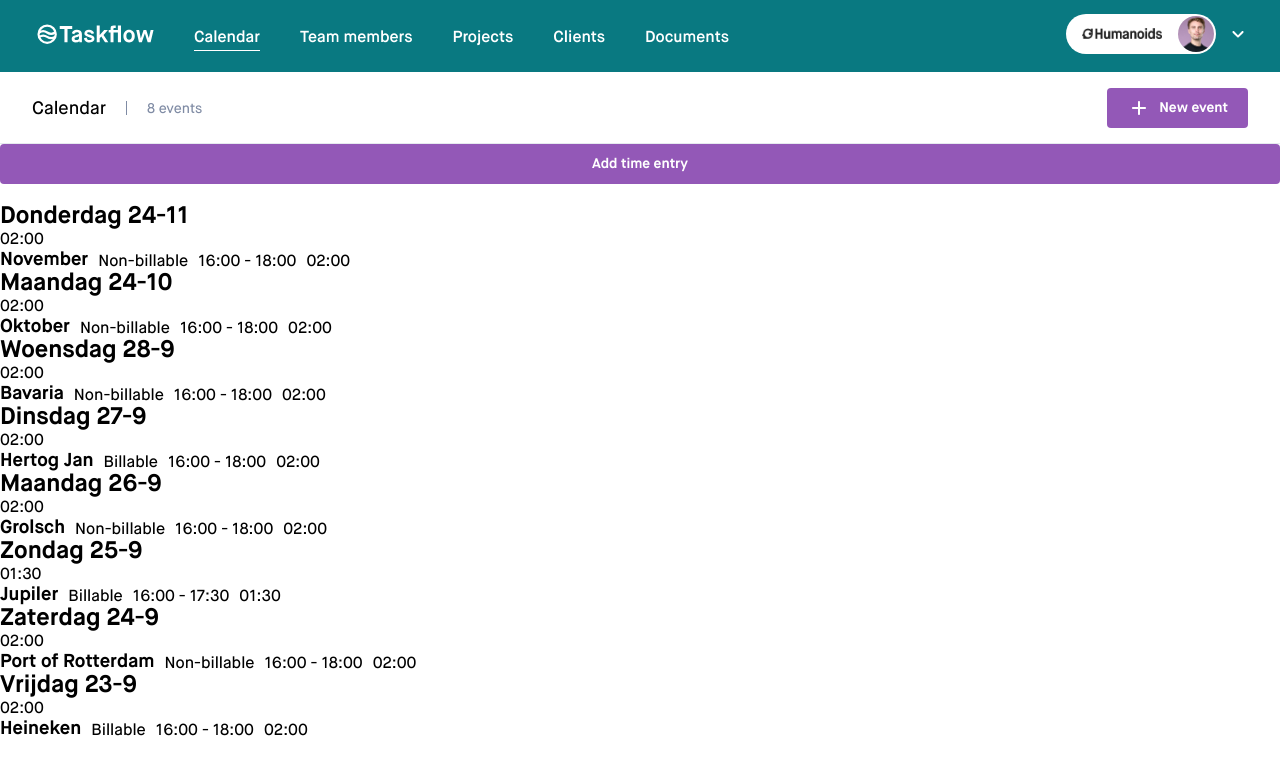
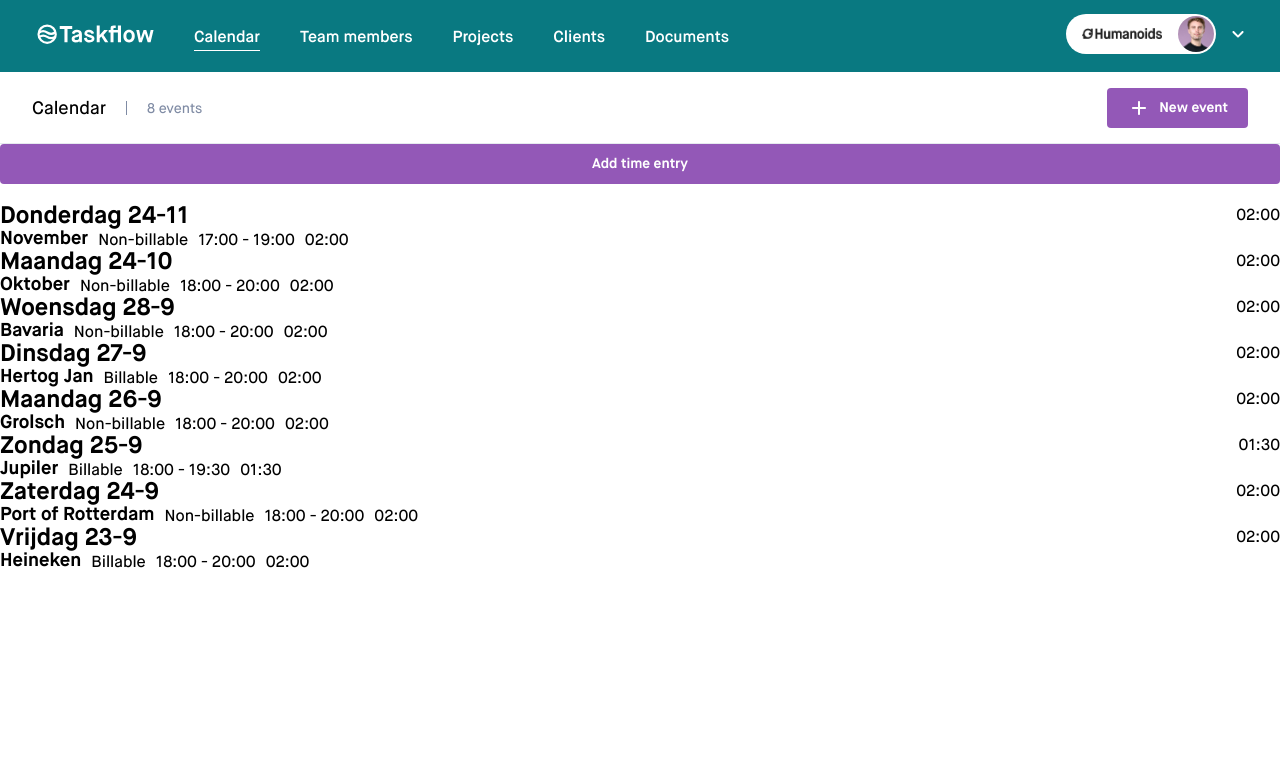
Before and after one commit to humanoidsbv/taskflow-jasper, a Next.js app: page / in a window 1280 px wide. Shown: the top 774 px of the page. Built offline with nearby package versions, Linux system fonts and the light colour scheme.

Commit message:
JSX only in return statement

```diff
--- a/src/components/time-entries/TimeEntries.module.css
+++ b/src/components/time-entries/TimeEntries.module.css
@@ -13,5 +13,10 @@
 .entries {
   display: flex;
   flex-direction: column;
-  gap: 10px;
 }
+
+.dayContainer {
+  display: flex;
+  justify-content: space-between;
+  flex-direction: row;
+}
--- a/src/components/time-entries/TimeEntries.tsx
+++ b/src/components/time-entries/TimeEntries.tsx
@@ -2,11 +2,11 @@
 
 import { Fragment, useState } from "react";
 
+import { Button } from "../button/Button";
 import { timeEntries } from "@/fixtures/timeEntries";
 import { TimeEntry } from "../time-entry/TimeEntry";
 
 import styles from "./TimeEntries.module.css";
-import { Button } from "../button/Button";
 
 interface TimeEntriesProps {
   timeEntriesData: typeof timeEntries;
@@ -24,6 +24,7 @@
   }): string => {
     const entryDate = new Date(entry.startTimestamp);
     const str = entryDate.toLocaleDateString("nl-NL", {
+      timeZone: "Europe/Amsterdam",
       weekday: "long",
       month: "numeric",
       day: "numeric",
@@ -89,10 +90,12 @@
     const totalTime = getElapsedTimeFormat(startDate, stopDate);
 
     const startDateString = startDate.toLocaleTimeString("nl-NL", {
+      timeZone: "Europe/Amsterdam",
       hour: "2-digit",
       minute: "2-digit",
     });
     const stopDateString = stopDate.toLocaleTimeString("nl-NL", {
+      timeZone: "Europe/Amsterdam",
       hour: "2-digit",
       minute: "2-digit",
     });
@@ -123,27 +126,6 @@
     return acc;
   }, {});
 
-  const s = sortedArray.map((entry, i, arr) => {
-    const today = new Date(entry.startTimestamp).toLocaleDateString();
-    const hasHeader =
-      i === 0 ||
-      today !== new Date(arr[i - 1].startTimestamp).toLocaleDateString();
-
-    // totalTime.set(today, getElapsedTime(entry.startTimestamp, entry.stopTimestamp));
-
-    return (
-      <Fragment key={entry.id}>
-        {hasHeader && (
-          <>
-            <h2>{getHeaderText(entry)}</h2>
-            <span>{formatHoursToText(totalTimes[today])}</span>
-          </>
-        )}
-        <TimeEntry data={formatData(entry)} />
-      </Fragment>
-    );
-  });
-
   // Add new days Set()
   // for every unique day in timeEntries
   // add hours
@@ -151,7 +133,26 @@
   return (
     <div className={styles.container}>
       <Button onClick={addTimeEntry}>Add time entry</Button>
-      <ul>{s}</ul>
+      <ul>
+        {sortedArray.map((entry, i, arr) => {
+          const today = new Date(entry.startTimestamp).toLocaleDateString();
+          const hasHeader =
+            i === 0 ||
+            today !== new Date(arr[i - 1].startTimestamp).toLocaleDateString();
+
+          return (
+            <Fragment key={entry.id}>
+              {hasHeader && (
+                <div className={styles.dayContainer}>
+                  <h2>{getHeaderText(entry)}</h2>
+                  <span>{formatHoursToText(totalTimes[today])}</span>
+                </div>
+              )}
+              <TimeEntry data={formatData(entry)} />
+            </Fragment>
+          );
+        })}
+      </ul>
     </div>
   );
 };
```
